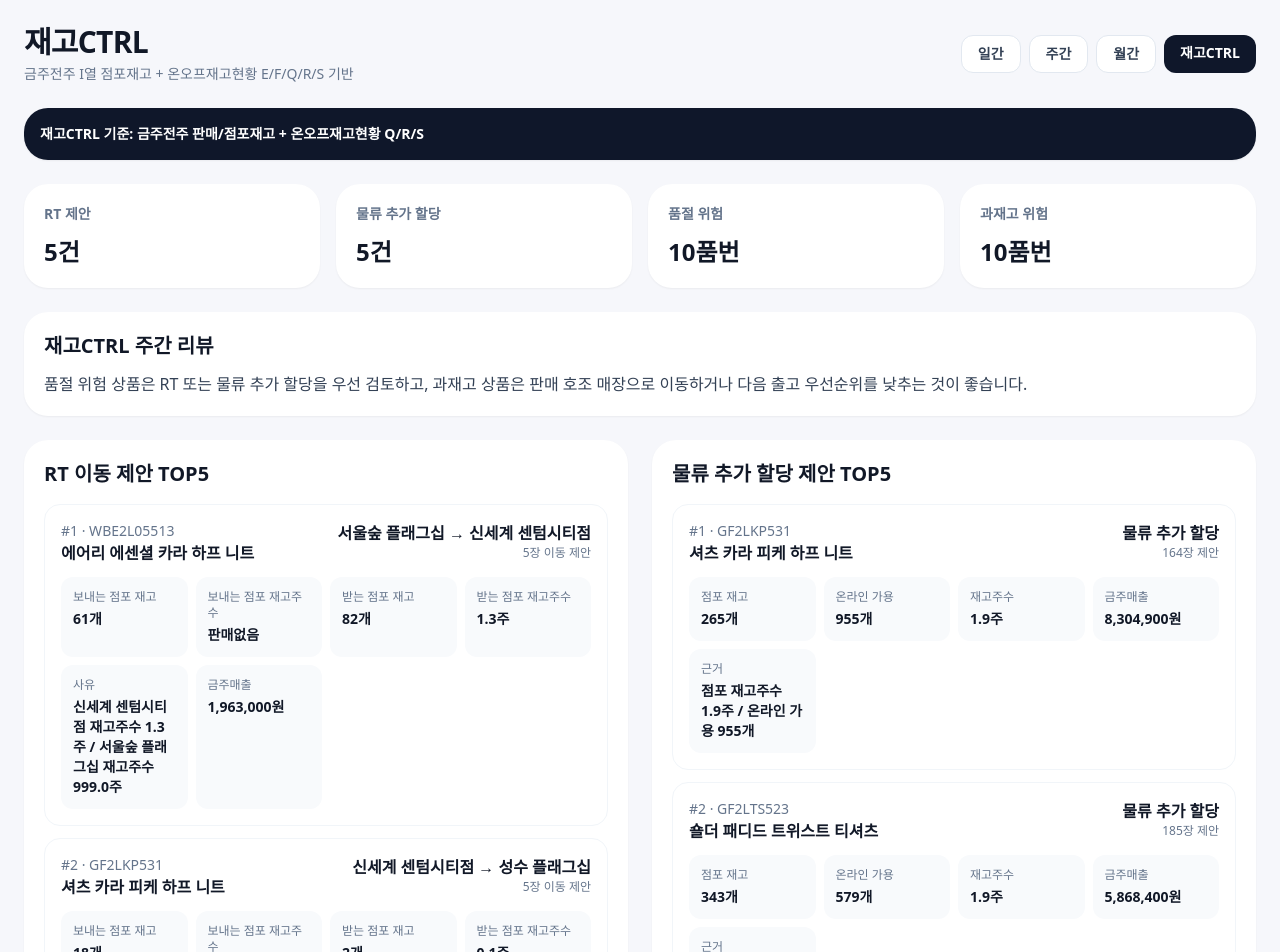
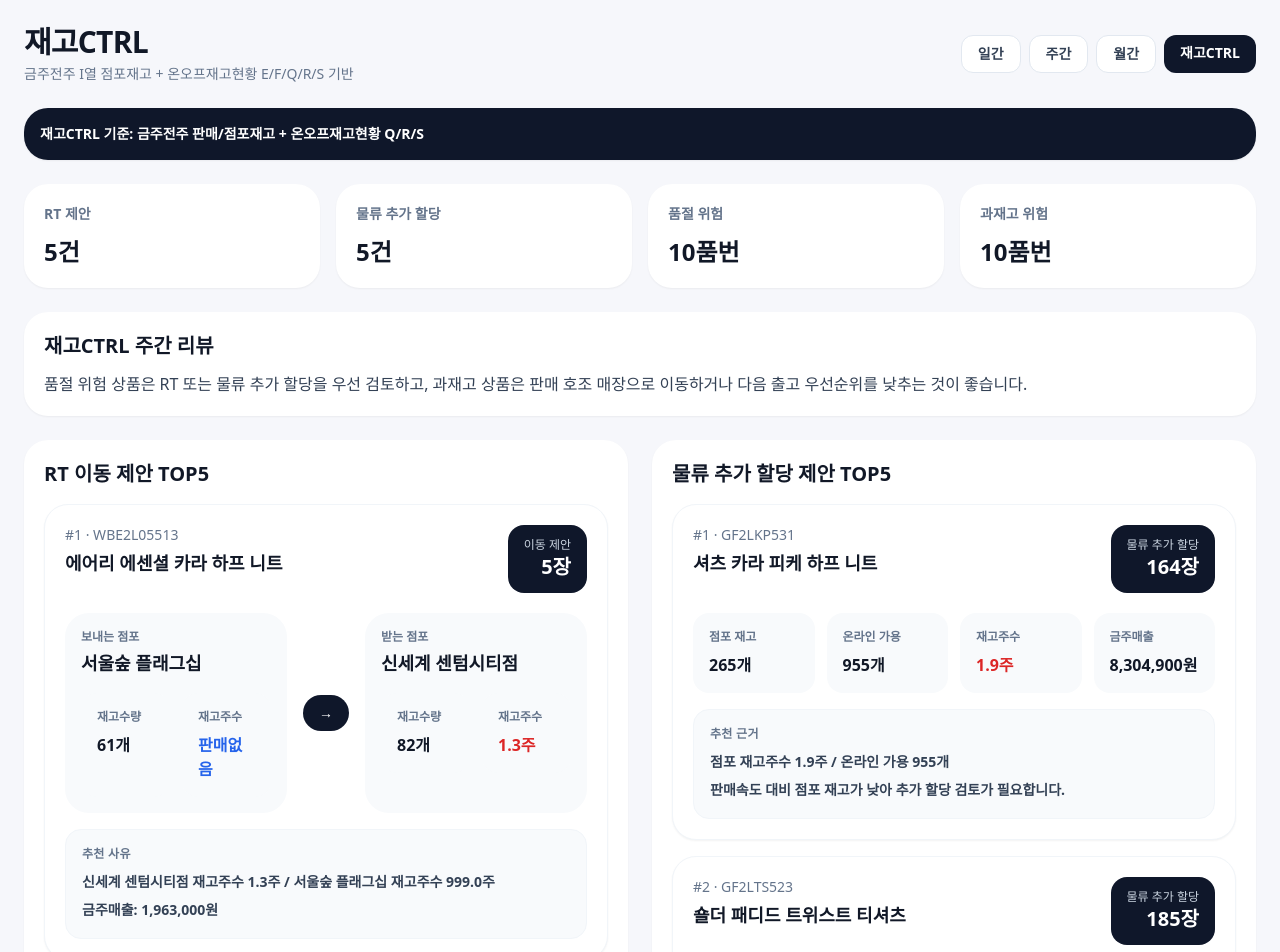
Before and after one commit to J1000-WEB/Mark, a Next.js app: page /inventory in a window 1280 px wide. Shown: the top 952 px of the page. Built offline with nearby package versions, Linux system fonts and the light colour scheme.

Commit message:
Add files via upload

```diff
--- a/components/InventoryDashboard.tsx
+++ b/components/InventoryDashboard.tsx
@@ -1,59 +1,152 @@
 import NavTabs from "@/components/NavTabs";
-import { Card, Empty, Info, Kpi } from "@/components/Shared";
+import { Card, Empty, Kpi } from "@/components/Shared";
 import { fmtNum, markData, won } from "@/lib/mark";
+
+function stockWeekText(value: any) {
+  const n = Number(value || 0);
+  if (n >= 999) return "판매없음";
+  return `${n.toFixed(1)}주`;
+}
+
+function stockWeekClass(value: any) {
+  const n = Number(value || 0);
+  if (n >= 999 || n >= 8) return "text-blue-600";
+  if (n <= 2) return "text-red-600";
+  if (n <= 4) return "text-orange-500";
+  return "text-slate-900";
+}
+
+function Stat({ label, value, emphasis = false, colorClass = "" }: { label: string; value: string; emphasis?: boolean; colorClass?: string }) {
+  return (
+    <div className="rounded-2xl bg-slate-50 p-4">
+      <p className="text-xs font-semibold text-slate-500">{label}</p>
+      <p className={`mt-2 ${emphasis ? "text-xl font-black" : "font-black"} ${colorClass}`}>{value}</p>
+    </div>
+  );
+}
+
+function ReasonBox({ title, children }: { title: string; children: React.ReactNode }) {
+  return (
+    <div className="mt-4 rounded-2xl border border-slate-100 bg-slate-50 p-4">
+      <p className="mb-2 text-xs font-black uppercase tracking-wide text-slate-500">{title}</p>
+      <div className="text-sm font-semibold leading-6 text-slate-700">{children}</div>
+    </div>
+  );
+}
+
+function RTCard({ it, index }: { it: any; index: number }) {
+  return (
+    <div className="rounded-3xl border border-slate-100 bg-white p-5 shadow-sm">
+      <div className="flex flex-col gap-3 sm:flex-row sm:items-start sm:justify-between">
+        <div>
+          <p className="text-sm text-slate-500">#{index + 1} · {it.styleCode}</p>
+          <p className="mt-1 text-lg font-black">{it.productName}</p>
+        </div>
+        <div className="rounded-2xl bg-slate-900 px-4 py-3 text-right text-white">
+          <p className="text-xs text-slate-300">이동 제안</p>
+          <p className="text-xl font-black">{fmtNum(it.suggestQty)}장</p>
+        </div>
+      </div>
+
+      <div className="mt-5 grid gap-4 md:grid-cols-[1fr_auto_1fr] md:items-stretch">
+        <div className="rounded-3xl bg-slate-50 p-4">
+          <p className="text-xs font-bold text-slate-500">보내는 점포</p>
+          <p className="mt-1 text-lg font-black">{it.fromStore}</p>
+          <div className="mt-4 grid grid-cols-2 gap-3">
+            <Stat label="재고수량" value={`${fmtNum(it.fromStock)}개`} />
+            <Stat label="재고주수" value={stockWeekText(it.fromStockWeeks)} colorClass={stockWeekClass(it.fromStockWeeks)} />
+          </div>
+        </div>
+
+        <div className="flex items-center justify-center">
+          <div className="rounded-full bg-slate-900 px-4 py-2 text-sm font-black text-white">→</div>
+        </div>
+
+        <div className="rounded-3xl bg-slate-50 p-4">
+          <p className="text-xs font-bold text-slate-500">받는 점포</p>
+          <p className="mt-1 text-lg font-black">{it.toStore}</p>
+          <div className="mt-4 grid grid-cols-2 gap-3">
+            <Stat label="재고수량" value={`${fmtNum(it.toStock)}개`} />
+            <Stat label="재고주수" value={stockWeekText(it.toStockWeeks)} colorClass={stockWeekClass(it.toStockWeeks)} />
+          </div>
+        </div>
+      </div>
+
+      <ReasonBox title="추천 사유">
+        <p>{it.reason}</p>
+        <p className="mt-1">금주매출: <b>{won(it.weekAmount)}</b></p>
+      </ReasonBox>
+    </div>
+  );
+}
+
+function AllocationCard({ it, index }: { it: any; index: number }) {
+  return (
+    <div className="rounded-3xl border border-slate-100 bg-white p-5 shadow-sm">
+      <div className="flex flex-col gap-3 sm:flex-row sm:items-start sm:justify-between">
+        <div>
+          <p className="text-sm text-slate-500">#{index + 1} · {it.styleCode}</p>
+          <p className="mt-1 text-lg font-black">{it.productName}</p>
+        </div>
+        <div className="rounded-2xl bg-slate-900 px-4 py-3 text-right text-white">
+          <p className="text-xs text-slate-300">물류 추가 할당</p>
+          <p className="text-xl font-black">{fmtNum(it.suggestQty)}장</p>
+        </div>
+      </div>
+
+      <div className="mt-5 grid grid-cols-2 gap-3 md:grid-cols-4">
+        <Stat label="점포 재고" value={`${fmtNum(it.storeStock)}개`} />
+        <Stat label="온라인 가용" value={`${fmtNum(it.onlineStock)}개`} />
+        <Stat label="재고주수" value={stockWeekText(it.offlineWeeks)} colorClass={stockWeekClass(it.offlineWeeks)} />
+        <Stat label="금주매출" value={won(it.weekAmount)} />
+      </div>
+
+      <ReasonBox title="추천 근거">
+        <p>{it.reason}</p>
+        <p className="mt-1">판매속도 대비 점포 재고가 낮아 추가 할당 검토가 필요합니다.</p>
+      </ReasonBox>
+    </div>
+  );
+}
+
+function SimpleCard({ it, index, type }: { it: any; index: number; type: "risk" | "over" | "consign" }) {
+  return (
+    <div className="rounded-3xl border border-slate-100 bg-white p-5 shadow-sm">
+      <div className="flex justify-between gap-4">
+        <div>
+          <p className="text-sm text-slate-500">#{index + 1} · {it.styleCode}</p>
+          <p className="mt-1 font-black">{it.productName}</p>
+        </div>
+        <div className="text-right">
+          <p className="text-lg font-black">{fmtNum(it.weekNet)}개</p>
+          <p className="text-xs text-slate-500">금주 판매</p>
+        </div>
+      </div>
+      <div className="mt-4 grid grid-cols-2 gap-3 md:grid-cols-4">
+        <Stat label="점포 재고" value={`${fmtNum(it.storeStock ?? it.offlineStock)}개`} />
+        <Stat label="온라인 가용" value={`${fmtNum(it.onlineStock)}개`} />
+        <Stat label="재고주수" value={stockWeekText(it.offlineWeeks)} colorClass={stockWeekClass(it.offlineWeeks)} />
+        <Stat label="금주매출" value={won(it.weekAmount)} />
+      </div>
+      {type === "consign" && (
+        <ReasonBox title="추천 근거">
+          <p>{it.reason || "전사 매출 상위 상품 기준 위탁 채널 투입 후보입니다."}</p>
+        </ReasonBox>
+      )}
+    </div>
+  );
+}
 
 function ItemList({ items, type }: { items: any[]; type: "rt" | "alloc" | "risk" | "over" | "consign" }) {
   if (!items?.length) return <Empty />;
 
   return (
-    <div className="space-y-3">
-      {items.map((it, i) => (
-        <div key={`${it.styleCode}-${i}`} className="rounded-2xl border border-slate-100 bg-white p-4">
-          <div className="flex justify-between gap-4">
-            <div>
-              <p className="text-sm text-slate-500">#{i + 1} · {it.styleCode}</p>
-              <p className="font-black">{it.productName}</p>
-            </div>
-            <div className="text-right">
-              {type === "rt" ? (
-                <>
-                  <p className="font-black">{it.fromStore} → {it.toStore}</p>
-                  <p className="text-xs text-slate-500">{fmtNum(it.suggestQty)}장 이동 제안</p>
-                </>
-              ) : type === "alloc" ? (
-                <>
-                  <p className="font-black">물류 추가 할당</p>
-                  <p className="text-xs text-slate-500">{fmtNum(it.suggestQty)}장 제안</p>
-                </>
-              ) : (
-                <>
-                  <p className="font-black">{fmtNum(it.weekNet)}개</p>
-                  <p className="text-xs text-slate-500">금주 판매</p>
-                </>
-              )}
-            </div>
-          </div>
-
-          {type === "rt" ? (
-            <div className="mt-3 grid grid-cols-2 gap-2 text-sm md:grid-cols-4">
-              <Info label="보내는 점포 재고" value={`${fmtNum(it.fromStock)}개`} />
-              <Info label="보내는 점포 재고주수" value={it.fromStockWeeks >= 999 ? "판매없음" : `${it.fromStockWeeks.toFixed(1)}주`} />
-              <Info label="받는 점포 재고" value={`${fmtNum(it.toStock)}개`} />
-              <Info label="받는 점포 재고주수" value={it.toStockWeeks >= 999 ? "판매없음" : `${it.toStockWeeks.toFixed(1)}주`} />
-              <Info label="사유" value={it.reason} />
-              <Info label="금주매출" value={won(it.weekAmount)} />
-            </div>
-          ) : (
-            <div className="mt-3 grid grid-cols-2 gap-2 text-sm md:grid-cols-4">
-              <Info label="점포 재고" value={`${fmtNum(it.storeStock)}개`} />
-              <Info label="온라인 가용" value={`${fmtNum(it.onlineStock)}개`} />
-              <Info label="재고주수" value={it.offlineWeeks >= 999 ? "판매없음" : `${it.offlineWeeks?.toFixed?.(1) || "0.0"}주`} />
-              <Info label="금주매출" value={won(it.weekAmount)} />
-              {type === "alloc" && <Info label="근거" value={it.reason} />}
-            </div>
-          )}
-        </div>
-      ))}
+    <div className="space-y-4">
+      {items.map((it, i) => {
+        if (type === "rt") return <RTCard key={`${it.styleCode}-${i}`} it={it} index={i} />;
+        if (type === "alloc") return <AllocationCard key={`${it.styleCode}-${i}`} it={it} index={i} />;
+        return <SimpleCard key={`${it.styleCode}-${i}`} it={it} index={i} type={type} />;
+      })}
     </div>
   );
 }
@@ -89,7 +182,7 @@ export default function InventoryDashboard() {
           </p>
         </section>
 
-        <section className="grid gap-6 lg:grid-cols-2">
+        <section className="grid gap-6 xl:grid-cols-2">
           <Card title="RT 이동 제안 TOP5">
             <ItemList items={data.rtSuggestions || []} type="rt" />
           </Card>
@@ -98,7 +191,7 @@ export default function InventoryDashboard() {
           </Card>
         </section>
 
-        <section className="grid gap-6 lg:grid-cols-2">
+        <section className="grid gap-6 xl:grid-cols-2">
           <Card title="품절 위험 상품 TOP10">
             <ItemList items={data.stockoutRisk || []} type="risk" />
           </Card>
@@ -107,7 +200,7 @@ export default function InventoryDashboard() {
           </Card>
         </section>
 
-        <section className="grid gap-6 lg:grid-cols-2">
+        <section className="grid gap-6 xl:grid-cols-2">
           <Card title="위탁 상품 투입 추천">
             <ItemList items={data.consignmentRecommendations || []} type="consign" />
           </Card>
--- a/package.json
+++ b/package.json
@@ -1,6 +1,6 @@
 {
-  "name": "sales-review-dashboard-mark2-8-static",
-  "version": "0.2.8",
+  "name": "sales-review-dashboard-mark2-8-1-static",
+  "version": "0.2.8.1",
   "private": true,
   "scripts": {
     "dev": "next dev",
```
Also changed, not shown: 1 other file (tests, documents, lock files or other folders).
